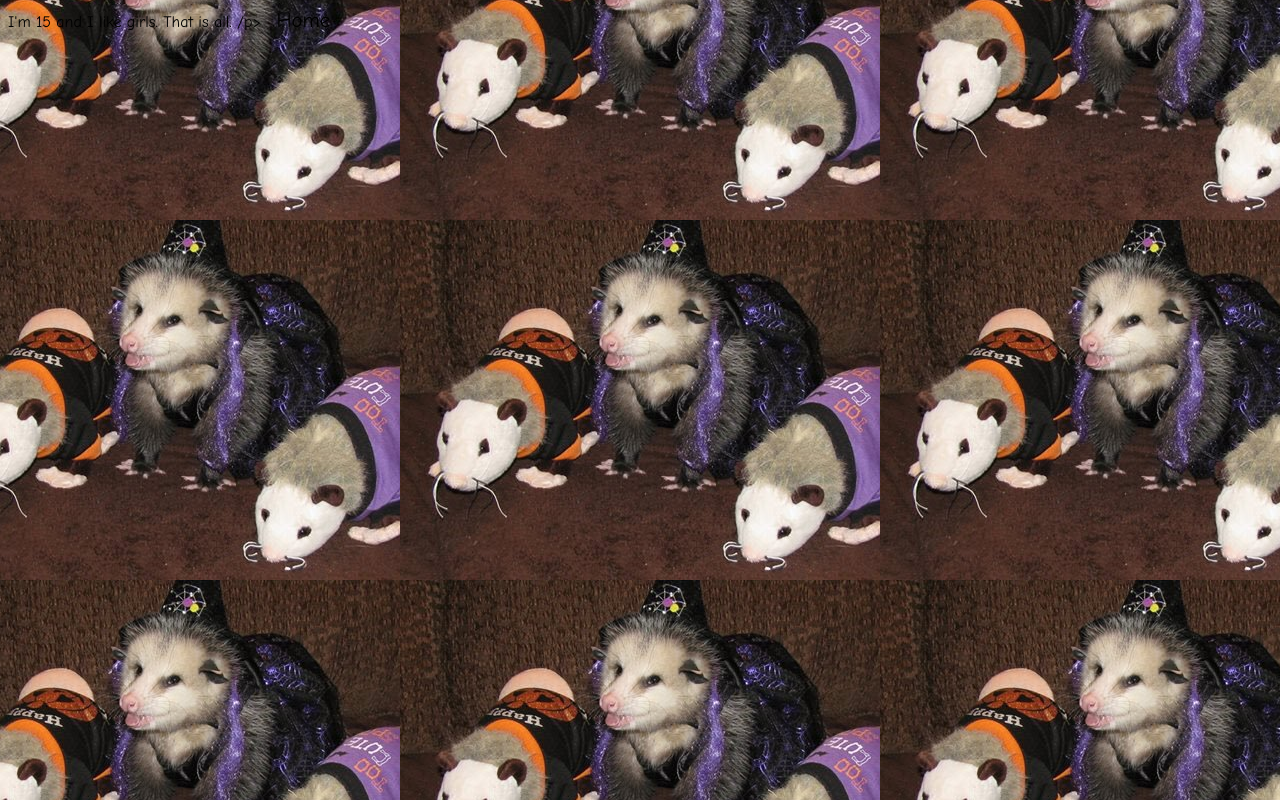
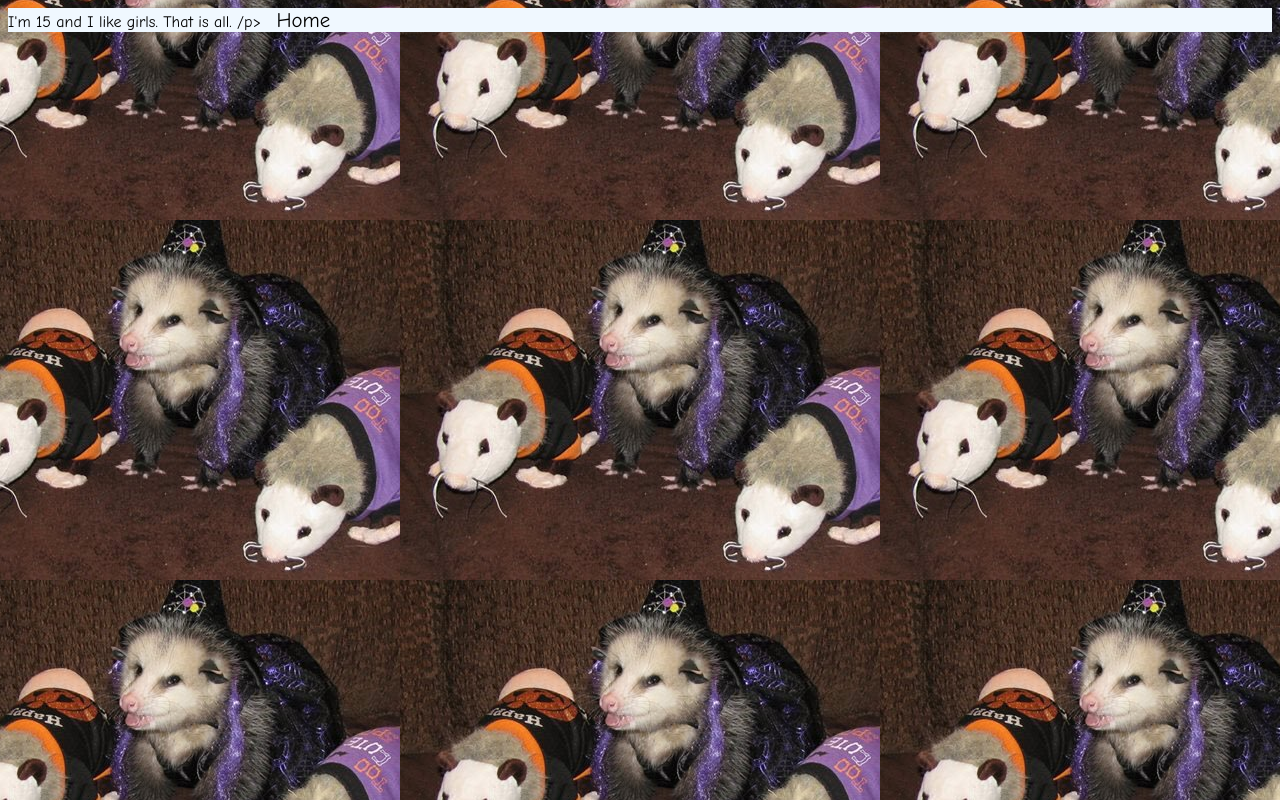
Before and after one commit to wrafab/cookj, a plain HTML site: page me.html in a window 1280 px wide. Drawn offline with Linux system fonts and the light colour scheme.

Commit message:
Update me.html

```diff
--- a/me.html
+++ b/me.html
@@ -2,7 +2,7 @@
 
 <head>
   <title> I art thou. Thou art I. </title>
-  <p style="font-family:comic sans ms;"> I'm 15 and I like girls. That is all. /p>
+  <p style="font-family:comic sans ms; background-color:AliceBlue"> I'm 15 and I like girls. That is all. /p>
  <style>
 table, th, td {
     font-family:comic sans ms;
```
